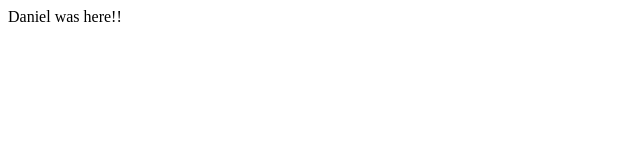
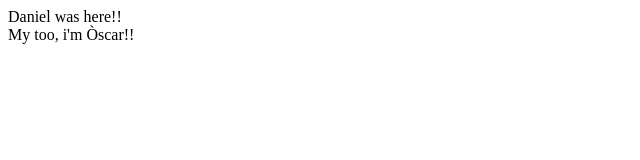
Before and after one commit to garganiel/test5, a plain HTML site: page public_html/index.html in a window 1280 px wide. Shown: the whole page, without its empty margins (0-640 px from the left). Drawn offline with Linux system fonts and the light colour scheme.

Commit message:
commit local1

```diff
--- a/public_html/index.html
+++ b/public_html/index.html
@@ -10,5 +10,6 @@ and open the template in the editor.
     </head>
     <body>
         <div>Daniel was here!!</div>
+        <div>My too, i'm Òscar!!</div>
     </body>
 </html>
```
